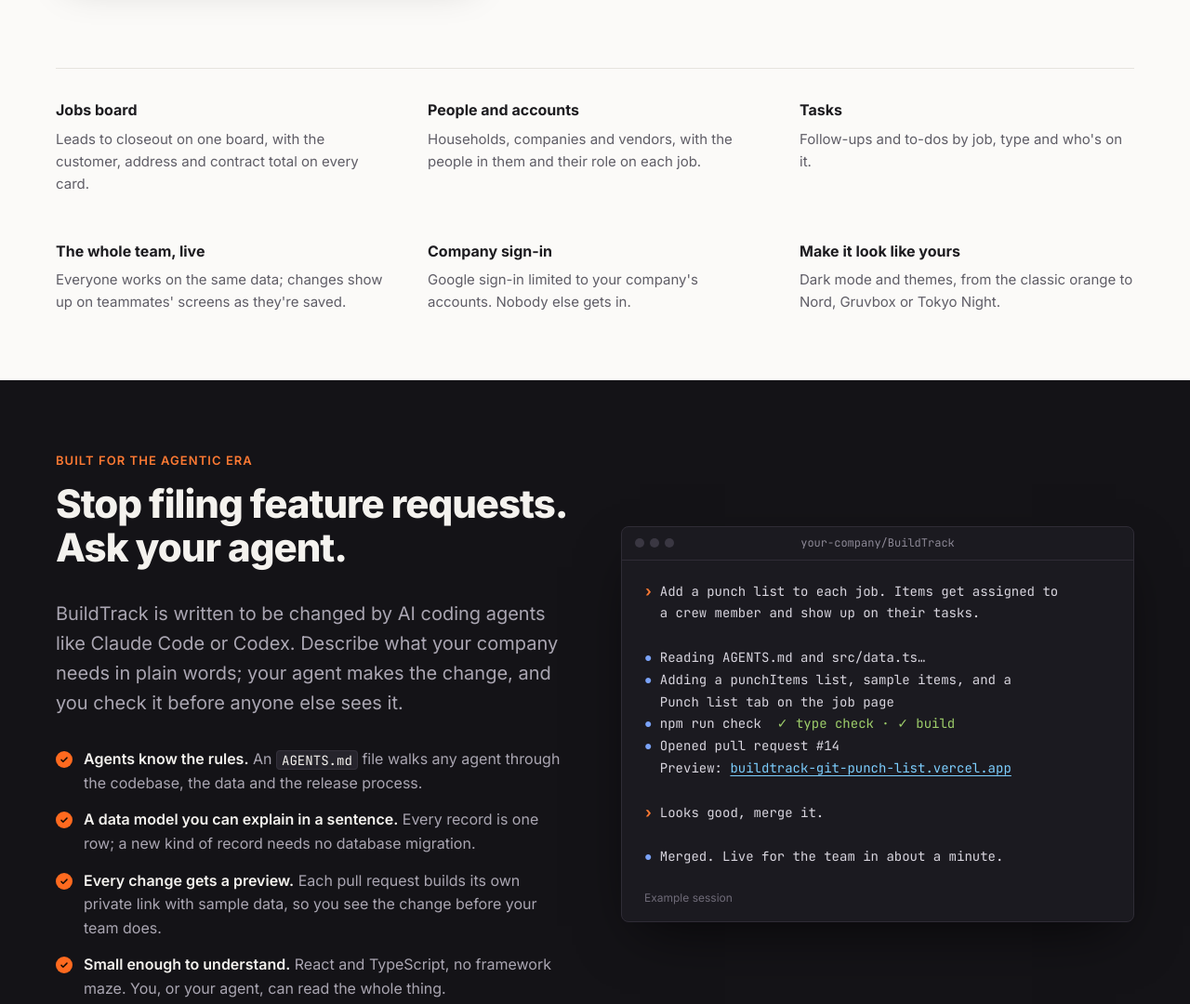
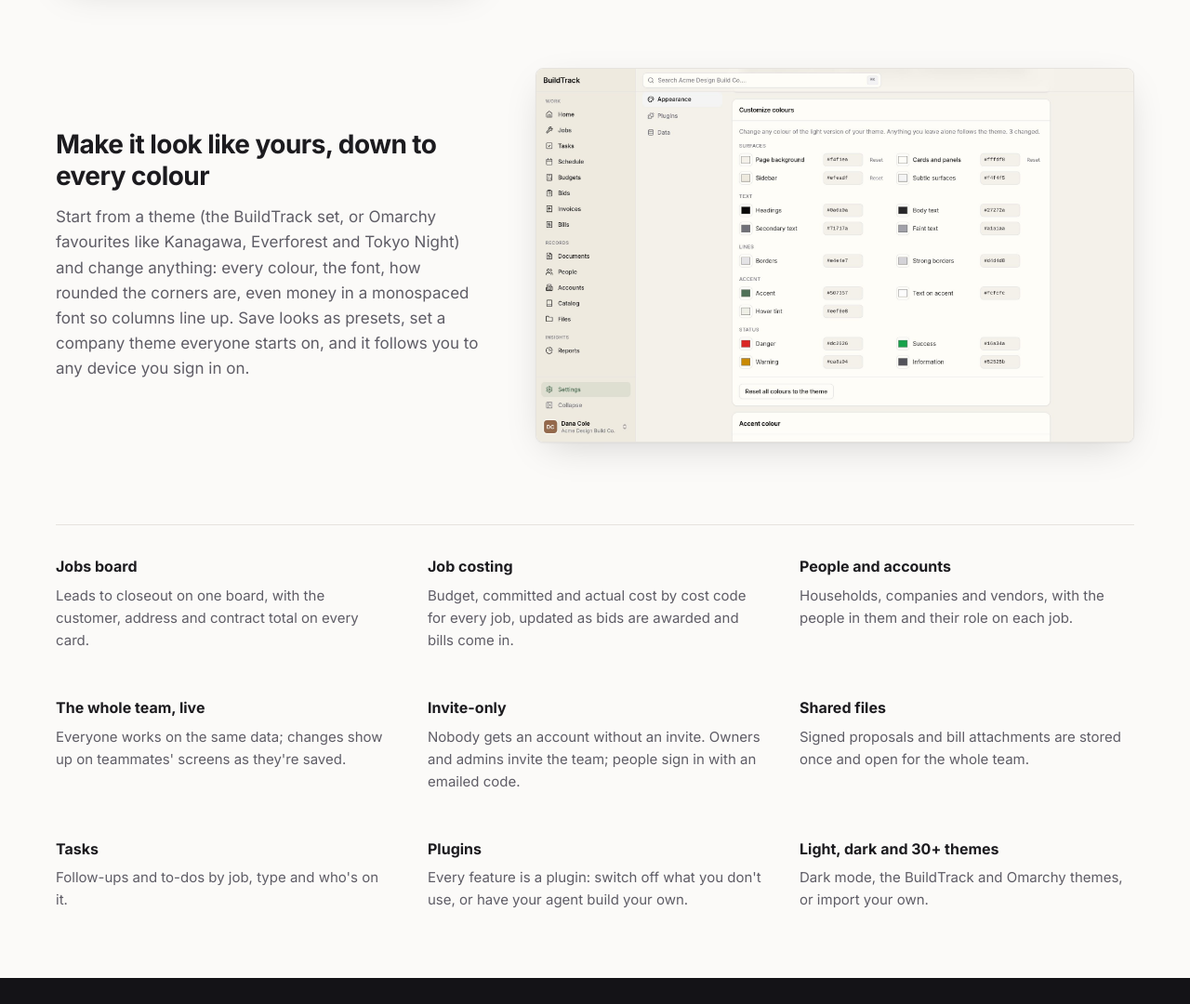
Before and after one commit to Cody-Design-Build/buildtrack-site, a plain HTML site: page index.html in a window 1280 px wide. Shown: the part 3860-4940 px from the top of the page at 93% size. Drawn offline with Linux system fonts and the light colour scheme.

Commit message:
Show the new features: appearance customising, invite-only teams, shared files, plugins (#3)
- New feature: Make it look like yours (themes, every colour, font, corners,
  presets, company theme, follows you between devices), with a screenshot of
  the colour editor.
- Feature tiles refreshed: job costing, invite-only, shared files, plugins,
  30+ themes; the old Google-only sign-in tile is gone.
- 'Put your team on it' now says invite your team, sign in with an emailed code.
- Every screenshot retaken from the public demo (Acme sample data, current look).

Co-authored-by: Claude Opus 5.5 <noreply@anthropic.com>

```diff
--- a/index.html
+++ b/index.html
@@ -121,13 +121,24 @@
           <figure class="frame"><img src="/assets/shots/schedule.jpg" alt="Gantt chart of scheduled work across jobs" loading="lazy" width="2160" height="1350" /></figure>
         </div>
 
+        <div class="feature">
+          <div class="feature-text">
+            <h3>Make it look like yours, down to every colour</h3>
+            <p>Start from a theme (the BuildTrack set, or Omarchy favourites like Kanagawa, Everforest and Tokyo Night) and change anything: every colour, the font, how rounded the corners are, even money in a monospaced font so columns line up. Save looks as presets, set a company theme everyone starts on, and it follows you to any device you sign in on.</p>
+          </div>
+          <figure class="frame"><img src="/assets/shots/look-customize.jpg" alt="Appearance settings with every colour of the theme editable" loading="lazy" width="2160" height="1350" /></figure>
+        </div>
+
         <div class="grid-3 small-features">
           <div><h4>Jobs board</h4><p>Leads to closeout on one board, with the customer, address and contract total on every card.</p></div>
+          <div><h4>Job costing</h4><p>Budget, committed and actual cost by cost code for every job, updated as bids are awarded and bills come in.</p></div>
           <div><h4>People and accounts</h4><p>Households, companies and vendors, with the people in them and their role on each job.</p></div>
+          <div><h4>The whole team, live</h4><p>Everyone works on the same data; changes show up on teammates' screens as they're saved.</p></div>
+          <div><h4>Invite-only</h4><p>Nobody gets an account without an invite. Owners and admins invite the team; people sign in with an emailed code.</p></div>
+          <div><h4>Shared files</h4><p>Signed proposals and bill attachments are stored once and open for the whole team.</p></div>
           <div><h4>Tasks</h4><p>Follow-ups and to-dos by job, type and who's on it.</p></div>
-          <div><h4>The whole team, live</h4><p>Everyone works on the same data; changes show up on teammates' screens as they're saved.</p></div>
-          <div><h4>Company sign-in</h4><p>Google sign-in limited to your company's accounts. Nobody else gets in.</p></div>
-          <div><h4>Make it look like yours</h4><p>Dark mode and themes, from the classic orange to Nord, Gruvbox or Tokyo Night.</p></div>
+          <div><h4>Plugins</h4><p>Every feature is a plugin: switch off what you don't use, or have your agent build your own.</p></div>
+          <div><h4>Light, dark and 30+ themes</h4><p>Dark mode, the BuildTrack and Omarchy themes, or import your own.</p></div>
         </div>
       </section>
 
@@ -179,7 +190,7 @@
           <article class="card">
             <span class="step">2</span>
             <h3>Put your team on it</h3>
-            <p>Connect your own Supabase database and deploy to Vercel. Your team signs in with your company's Google accounts and shares live data.</p>
+            <p>Connect your own Supabase database and deploy to Vercel. Invite your team; they sign in with an emailed code and share live data.</p>
           </article>
           <article class="card">
             <span class="step">3</span>
@@ -190,7 +201,7 @@
       </section>
 
       <section class="origin wrap">
-        <figure class="frame origin-frame"><img src="/assets/shots/settings-themes.jpg" alt="BuildTrack appearance settings in the Tokyo Night dark theme" loading="lazy" width="2160" height="1350" /></figure>
+        <figure class="frame origin-frame"><img src="/assets/shots/settings-themes.jpg" alt="The theme gallery in Appearance settings, shown in the Tokyo Night dark theme" loading="lazy" width="2160" height="1350" /></figure>
         <div>
           <h2 class="section-title">Built by a builder.</h2>
           <p class="lede">
```
Also changed, not shown: assets/shots/bids.jpg, assets/shots/budget-doc.jpg, assets/shots/home-dark.jpg, assets/shots/home.jpg, assets/shots/invoices.jpg, assets/shots/jobs.jpg, assets/shots/look-customize.jpg (added), assets/shots/schedule.jpg, assets/shots/settings-themes.jpg.
